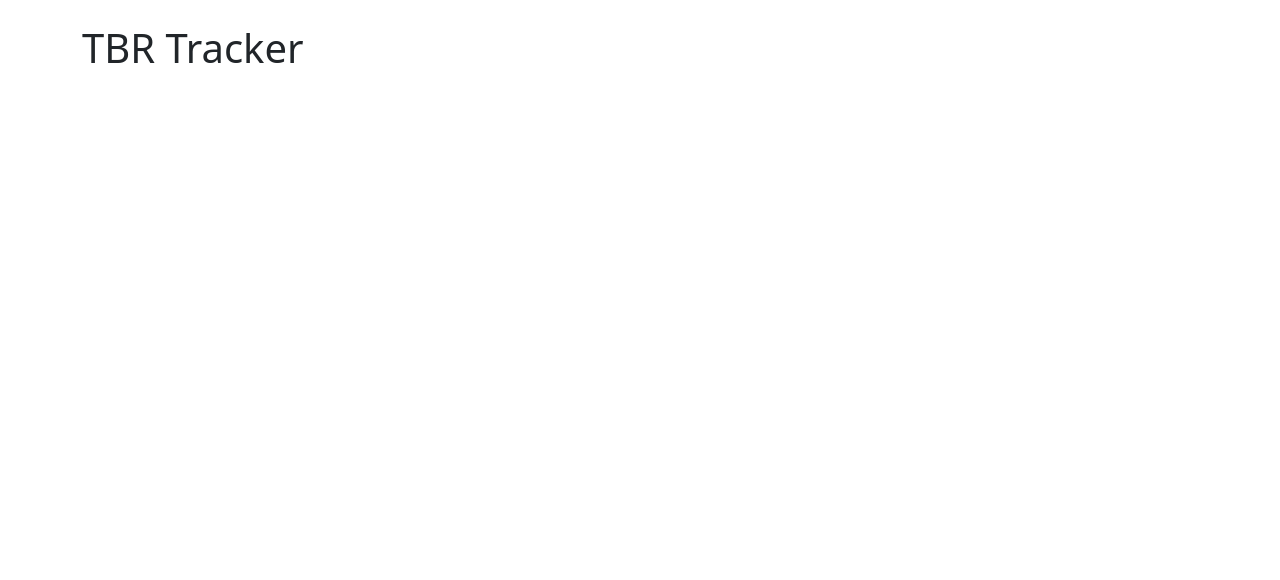
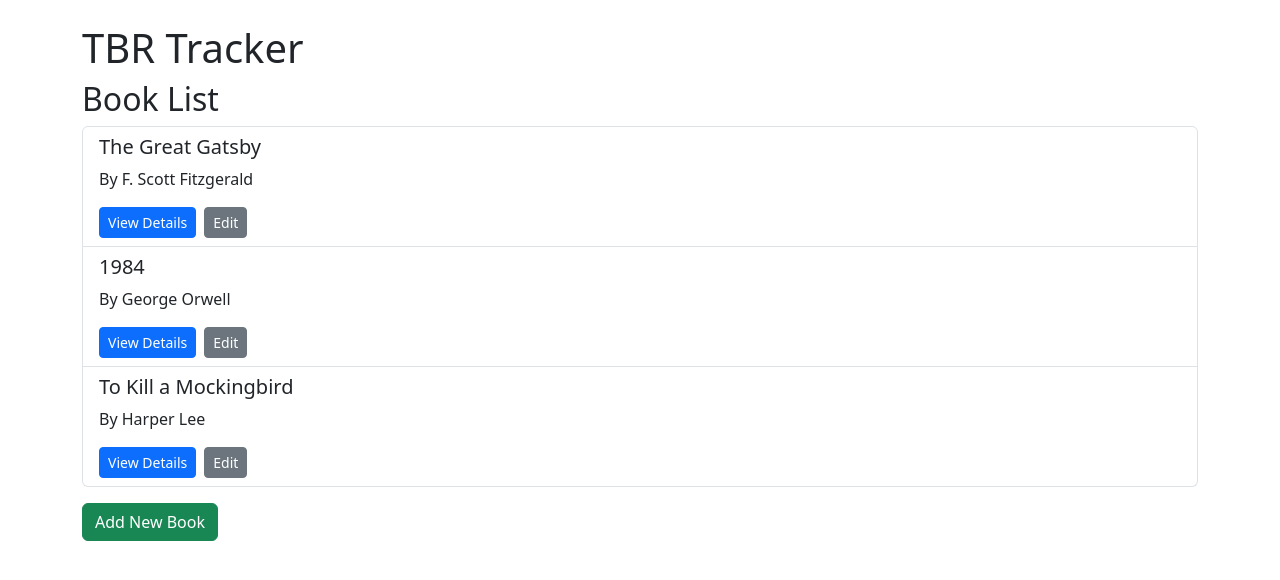
Before and after one commit to JustinA02-N/TBR, a React (Create React App) app: page / in a window 1280 px wide. Before the commit this address had no page. Shown: the top 580 px of the page. Built offline with nearby package versions, Linux system fonts and the light colour scheme.

Commit message:
Fix: Added useEffect import to BookForm.js

```diff
--- a/src/App.js
+++ b/src/App.js
@@ -11,6 +11,7 @@ function App() {
       <div className="container py-4">
         <h1>TBR Tracker</h1>
         <Routes>
+          <Route path="/" element={<BookList />} /> {/* Add route for home */}
           <Route path="/books" element={<BookList />} />
           <Route path="/books/:id" element={<BookDetail />} />
           <Route path="/add" element={<BookForm />} />
--- a/src/components/BookDetail.js
+++ b/src/components/BookDetail.js
@@ -1,28 +1,25 @@
-import React, { useState, useEffect } from 'react';
-import { useParams, Link } from 'react-router-dom';
-import axios from 'axios'; // Import axios to make API calls
+import React from 'react';
+import { useParams } from 'react-router-dom';
 
 const BookDetail = () => {
-  const { id } = useParams();  // Get the book ID from the URL
-  const [book, setBook] = useState(null);
+  const { id } = useParams();
 
-  useEffect(() => {
-    axios.get(`http://localhost:4000/books/${id}`)  // Fetch book details
-      .then(response => {
-        setBook(response.data);
-      })
-      .catch(error => console.error('Error fetching book details:', error));
-  }, [id]);
-
-  if (!book) return <div>Loading...</div>;
+  // You can replace this with actual data fetching logic
+  const book = {
+    id: 1,
+    title: 'The Great Gatsby',
+    author: 'F. Scott Fitzgerald',
+    description: 'A novel about the American dream.',
+    status: 'Finished',
+  };
 
   return (
     <div>
-      <h2>{book.title}</h2>
+      <h2>Book Detail</h2>
+      <h3>{book.title}</h3>
       <p><strong>Author:</strong> {book.author}</p>
       <p><strong>Description:</strong> {book.description}</p>
       <p><strong>Status:</strong> {book.status}</p>
-      <Link to="/books" className="btn btn-secondary">Back to List</Link>
     </div>
   );
 };
--- a/src/components/BookList.js
+++ b/src/components/BookList.js
@@ -1,32 +1,33 @@
-import React, { useState, useEffect } from 'react';
+import React from 'react';
 import { Link } from 'react-router-dom';
-import axios from 'axios';
 
 const BookList = () => {
-  const [books, setBooks] = useState([]);
-
-  useEffect(() => {
-    axios.get('http://localhost:4000/books')
-      .then(response => {
-        setBooks(response.data);
-      })
-      .catch(error => console.error('Error fetching books:', error));
-  }, []);
+  const books = [
+    { id: 1, title: 'The Great Gatsby', author: 'F. Scott Fitzgerald' },
+    { id: 2, title: '1984', author: 'George Orwell' },
+    { id: 3, title: 'To Kill a Mockingbird', author: 'Harper Lee' },
+  ];
 
   return (
     <div>
-      <Link to="/add" className="btn btn-primary mb-3">+ Add Book</Link>
+      <h2>Book List</h2>
       <ul className="list-group">
         {books.map((book) => (
-          <li className="list-group-item d-flex justify-content-between" key={book._id}>
-            <span>{book.title} by {book.author} — {book.status}</span>
-            <span>
-              <Link to={`/books/${book._id}`} className="btn btn-sm btn-outline-secondary mx-1">View</Link>
-              <Link to={`/edit/${book._id}`} className="btn btn-sm btn-outline-primary">Edit</Link>
-            </span>
+          <li key={book.id} className="list-group-item">
+            <h5>{book.title}</h5>
+            <p>By {book.author}</p>
+            <Link to={`/books/${book.id}`} className="btn btn-primary btn-sm me-2">
+              View Details
+            </Link>
+            <Link to={`/edit/${book.id}`} className="btn btn-secondary btn-sm">
+              Edit
+            </Link>
           </li>
         ))}
       </ul>
+      <Link to="/add" className="btn btn-success mt-3">
+        Add New Book
+      </Link>
     </div>
   );
 };
```
